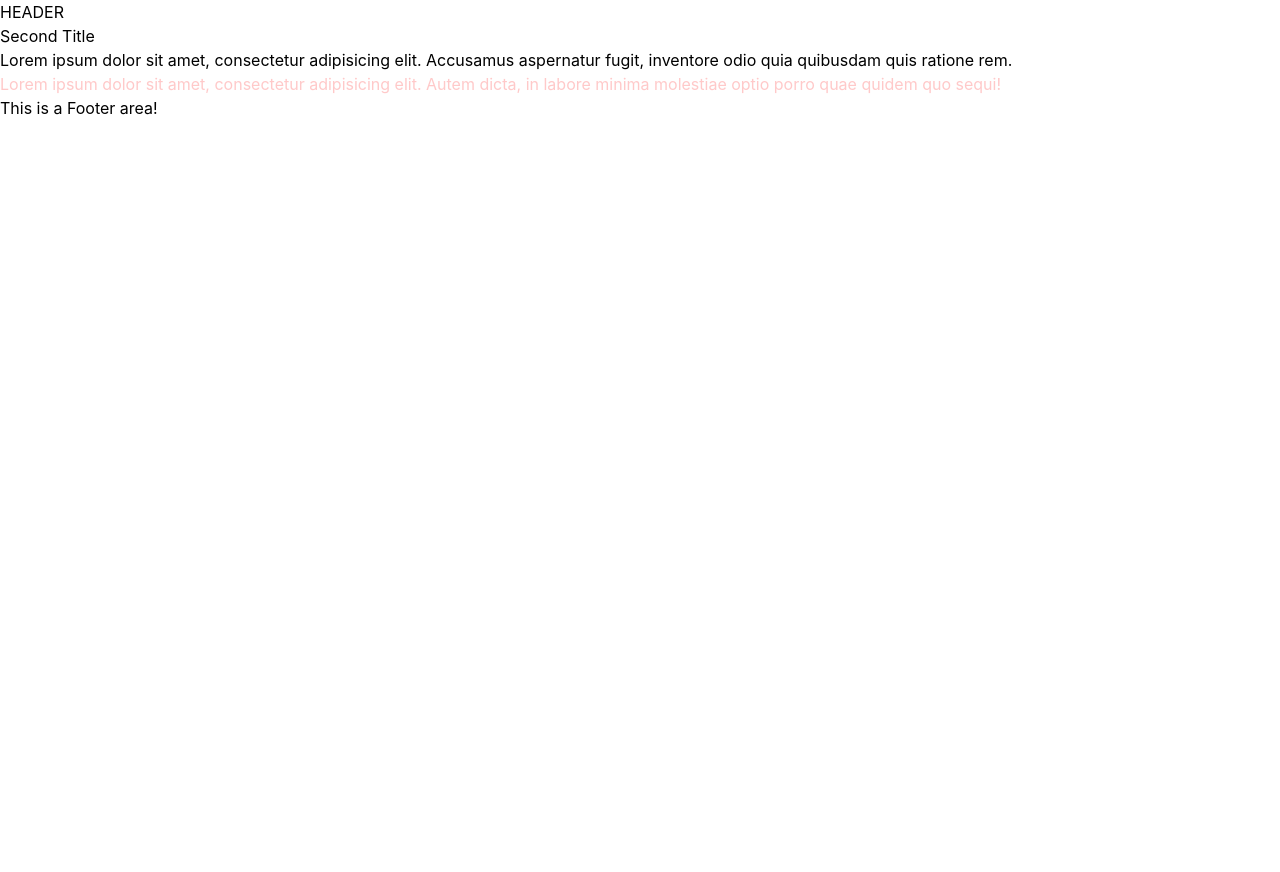
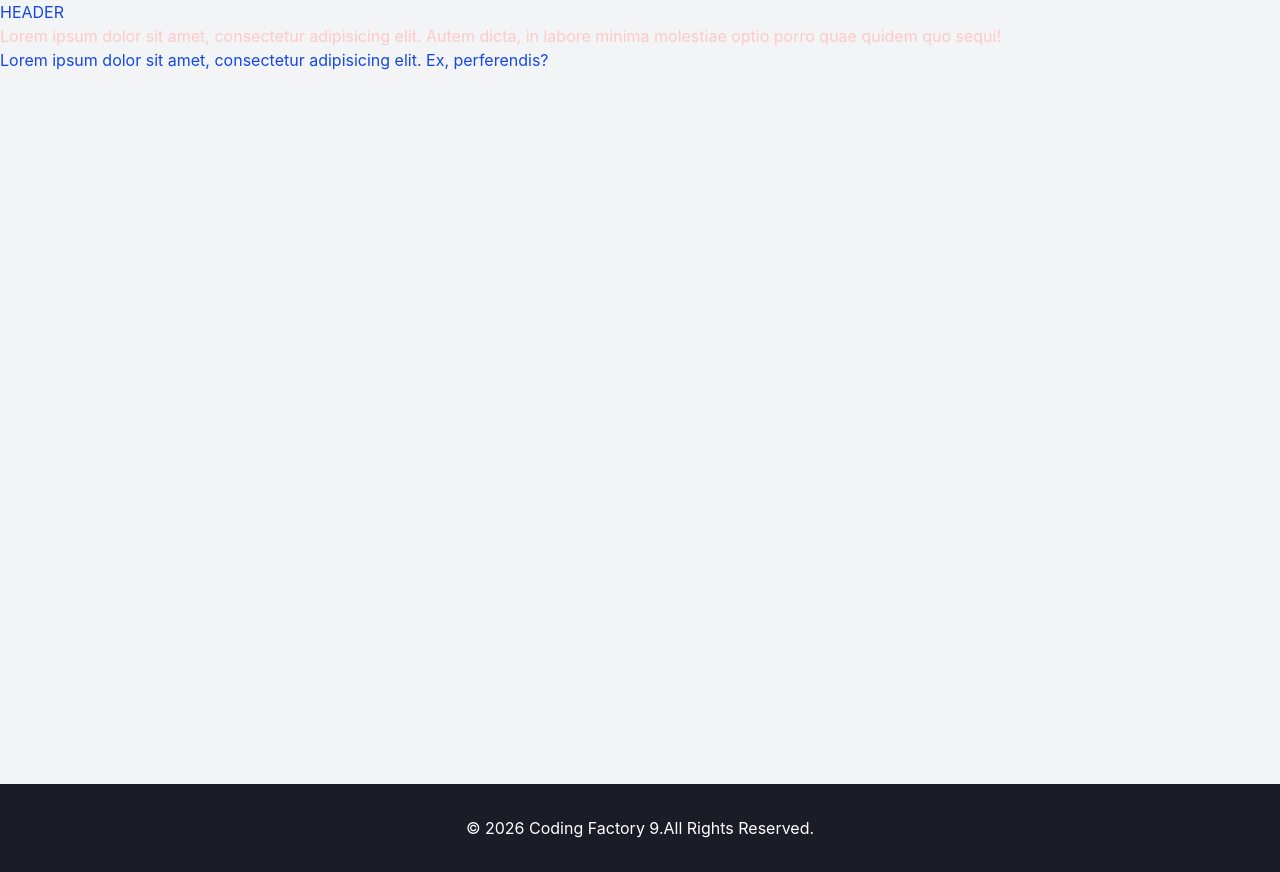
Before and after one commit to TimosPsy/cf9-react-app, a React (Vite) app: page / in a window 1280 px wide. Before the commit the page ends 800 px from the top, so only its background shows below. Built offline with nearby package versions, Linux system fonts and the light colour scheme.

Commit message:
feat(ui): implement ui as layout

```diff
--- a/src/App.tsx
+++ b/src/App.tsx
@@ -31,7 +31,7 @@
 
 
 
-import ArrowFunctionalComponentWithProps from "./components/LessonThree/ArrowFunctionalComponentWithProps.tsx";
+//import ArrowFunctionalComponentWithProps from "./components/LessonThree/ArrowFunctionalComponentWithProps.tsx";
  import Layout from "./components/Layout.tsx";
 
  function App() {
@@ -51,12 +51,13 @@ import ArrowFunctionalComponentWithProps from "./components/LessonThree/ArrowFun
       {/*<ArrowFunctionalComponentWithProps title="Heading 1"/>*/}
 
 
-      <Layout>
-          <ArrowFunctionalComponentWithProps
-              title="Second Title"
-              description="Lorem ipsum dolor sit amet, consectetur adipisicing elit. Accusamus aspernatur fugit, inventore odio quia quibusdam quis ratione rem."
-          />
+      <Layout addClasses="text-blue-700 bg-gray-100" >
+          {/*<ArrowFunctionalComponentWithProps*/}
+          {/*    title="Second Title"*/}
+          {/*    description="Lorem ipsum dolor sit amet, consectetur adipisicing elit. Accusamus aspernatur fugit, inventore odio quia quibusdam quis ratione rem."*/}
+          {/*/>*/}
           <p className="text-red-200">Lorem ipsum dolor sit amet, consectetur adipisicing elit. Autem dicta, in labore minima molestiae optio porro quae quidem quo sequi!</p>
+          <p>Lorem ipsum dolor sit amet, consectetur adipisicing elit. Ex, perferendis?</p>
       </Layout>
     </>
   )
--- a/src/components/Footer.tsx
+++ b/src/components/Footer.tsx
@@ -1,8 +1,11 @@
 const Footer = () => {
+    const currentYear: number = new Date().getFullYear();
     return (
         <>
-            <footer>
-                This is a Footer area!
+            <footer className="bg-cf-dark-gray text-white">
+                <div className="container mx-auto py-8 text-center">
+                    &copy; {currentYear} Coding Factory 9.All Rights Reserved.
+                </div>
             </footer>
         </>
     )
--- a/src/components/Layout.tsx
+++ b/src/components/Layout.tsx
@@ -3,14 +3,17 @@ import Footer from "./Footer.tsx";
 
 interface LayoutProps {
     children: React.ReactNode
+    addClasses?: string;
 }
 
-const Layout = ({children}: LayoutProps) => {
+const Layout = ({children, addClasses}: LayoutProps) => {
     return (
         <>
-            <Header/>
-            <main>{children}</main>
-            <Footer/>
+            <div className={addClasses}>
+                <Header/>
+                <main className="container mx-auto min-h-[95vh]">{children}</main>
+                <Footer/>
+            </div>
         </>
     )
 }
--- a/src/index.css
+++ b/src/index.css
@@ -1 +1,7 @@
 @import "tailwindcss";
+
+@theme {
+    --color-cf-dark-red: #711e20;
+    --color-cf-gray: #4b4c5e;
+    --color-cf-dark-gray: #1b1d26;
+}
```
